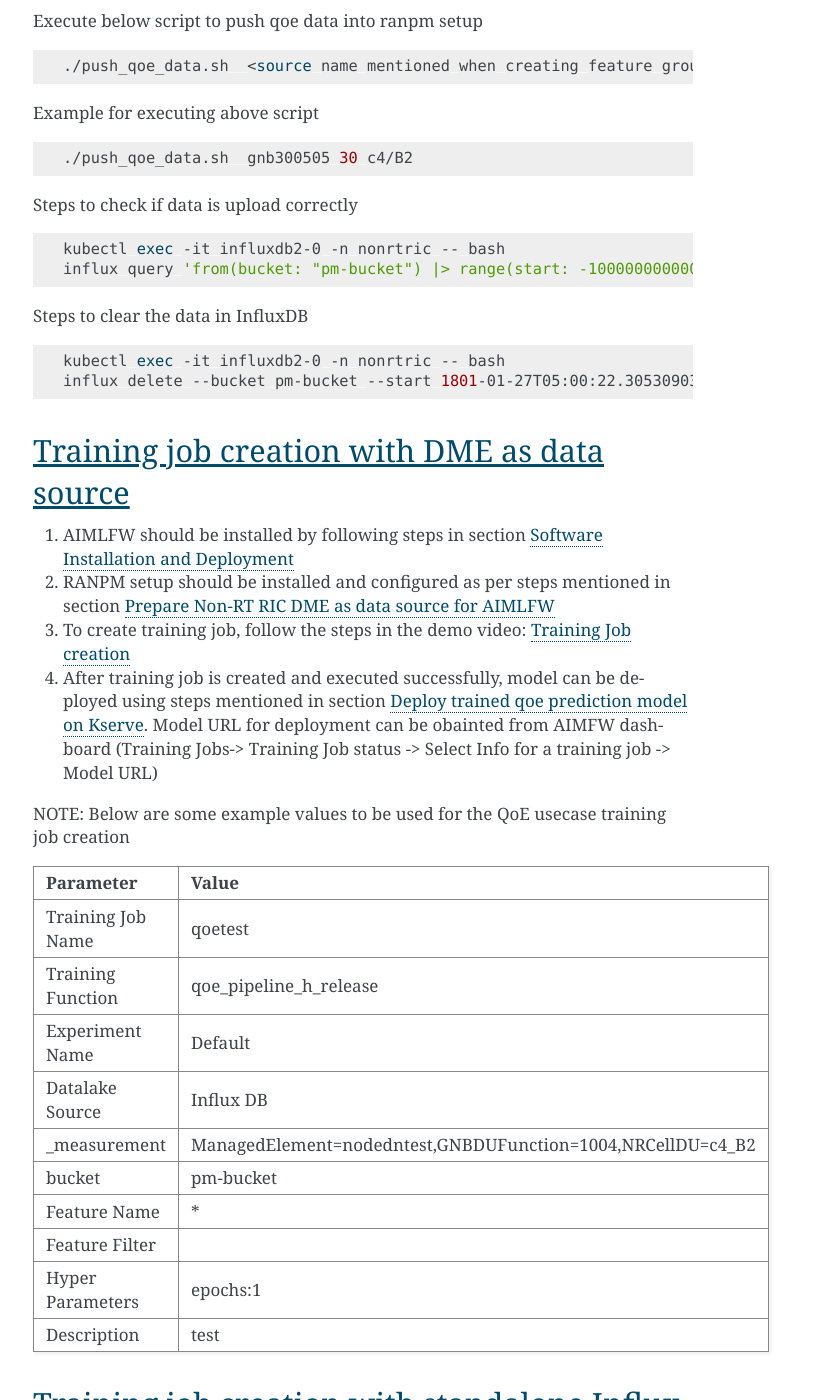
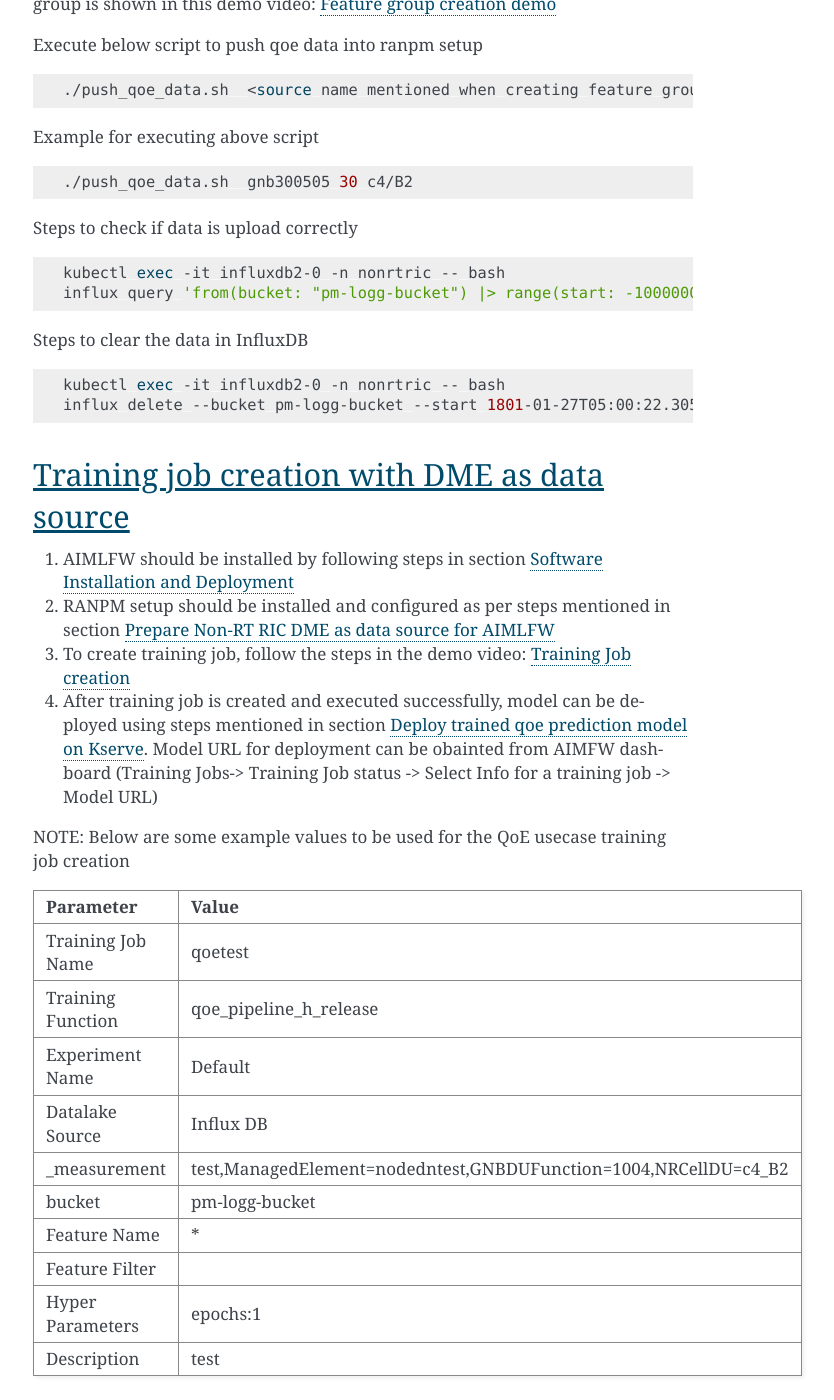
Before and after one commit to o-ran-sc/aiml-fw-aimlfw-dep, a Sphinx documentation site: the page built from docs/installation-guide.rst, in a window 1280 px wide and 1400 px high, scrolled down 7377 px. Shown: the whole window, without its empty margins (387-1221 px from the left). Built offline with Sphinx 7.4.7, drawn with Linux system fonts in a browser that asks for light colours; some of the changed text lies outside the part shown.

```diff
--- a/docs/installation-guide.rst
+++ b/docs/installation-guide.rst
@@ -386,7 +385,7 @@ Example of updating the RECIPE file is shown below
             host: <IP of RANPM setup>
             port: 31812
             orgname: est
-            bucket: pm-bucket
+            bucket: pm-logg-bucket
             token:  <Token shown when ./get_access_tokens.sh is executed>
 
 Execute the below script
@@ -415,14 +414,14 @@ Steps to check if data is upload correctly
 .. code:: bash
 
         kubectl exec -it influxdb2-0 -n nonrtric -- bash
-        influx query 'from(bucket: "pm-bucket") |> range(start: -1000000000000000000d)' |grep pdcpBytesDl
+        influx query 'from(bucket: "pm-logg-bucket") |> range(start: -1000000000000000000d)' |grep pdcpBytesDl
 
 Steps to clear the data in InfluxDB
 
 .. code:: bash
 
         kubectl exec -it influxdb2-0 -n nonrtric -- bash
-        influx delete --bucket pm-bucket --start 1801-01-27T05:00:22.305309038Z   --stop 2023-11-14T00:00:00Z
+        influx delete --bucket pm-logg-bucket --start 1801-01-27T05:00:22.305309038Z   --stop 2023-11-14T00:00:00Z
 
 
 Training job creation with DME as data source
@@ -435,48 +434,48 @@ Training job creation with DME as data source
 
 NOTE: Below are some example values to be used for the QoE usecase training job creation
 
-+--------------------+--------------------------------------------------------------+
-| **Parameter**      | **Value**                                                    |
-|                    |                                                              |
-+--------------------+--------------------------------------------------------------+
-| Training Job Name  | qoetest                                                      |
-|                    |                                                              |
-+--------------------+--------------------------------------------------------------+
-| Training Function  | qoe_pipeline_h_release                                       |
-|                    |                                                              |
-+--------------------+--------------------------------------------------------------+
-| Experiment Name    | Default                                                      |
-|                    |                                                              |
-|                    |                                                              |
-+--------------------+--------------------------------------------------------------+
-| Datalake Source    | Influx DB                                                    |
-|                    |                                                              |
-|                    |                                                              |
-+--------------------+--------------------------------------------------------------+
-| _measurement       | ManagedElement=nodedntest,GNBDUFunction=1004,NRCellDU=c4_B2  |
-|                    |                                                              |
-|                    |                                                              |
-+--------------------+--------------------------------------------------------------+
-| bucket             | pm-bucket                                                    |
-|                    |                                                              |
-|                    |                                                              |
-+--------------------+--------------------------------------------------------------+
-| Feature Name       | \*                                                           |
-|                    |                                                              |
-|                    |                                                              |
-+--------------------+--------------------------------------------------------------+
-| Feature Filter     |                                                              |
-|                    |                                                              |
-|                    |                                                              |
-+--------------------+--------------------------------------------------------------+
-| Hyper Parameters   | epochs:1                                                     |
-|                    |                                                              |
-|                    |                                                              |
-+--------------------+--------------------------------------------------------------+
-| Description        | test                                                         |
-|                    |                                                              |
-|                    |                                                              |
-+--------------------+--------------------------------------------------------------+
++--------------------+-------------------------------------------------------------------+
+| **Parameter**      | **Value**                                                         |
+|                    |                                                                   |
++--------------------+-------------------------------------------------------------------+
+| Training Job Name  | qoetest                                                           |
+|                    |                                                                   |
++--------------------+-------------------------------------------------------------------+
+| Training Function  | qoe_pipeline_h_release                                            |
+|                    |                                                                   |
++--------------------+-------------------------------------------------------------------+
+| Experiment Name    | Default                                                           |
+|                    |                                                                   |
+|                    |                                                                   |
++--------------------+-------------------------------------------------------------------+
+| Datalake Source    | Influx DB                                                         |
+|                    |                                                                   |
+|                    |                                                                   |
++--------------------+-------------------------------------------------------------------+
+| _measurement       | test,ManagedElement=nodedntest,GNBDUFunction=1004,NRCellDU=c4_B2  |
+|                    |                                                                   |
+|                    |                                                                   |
++--------------------+-------------------------------------------------------------------+
+| bucket             | pm-logg-bucket                                                    |
+|                    |                                                                   |
+|                    |                                                                   |
++--------------------+-------------------------------------------------------------------+
+| Feature Name       | \*                                                                |
+|                    |                                                                   |
+|                    |                                                                   |
++--------------------+-------------------------------------------------------------------+
+| Feature Filter     |                                                                   |
+|                    |                                                                   |
+|                    |                                                                   |
++--------------------+-------------------------------------------------------------------+
+| Hyper Parameters   | epochs:1                                                          |
+|                    |                                                                   |
+|                    |                                                                   |
++--------------------+-------------------------------------------------------------------+
+| Description        | test                                                              |
+|                    |                                                                   |
+|                    |                                                                   |
++--------------------+-------------------------------------------------------------------+
 
 
 Training job creation with standalone Influx DB as data source
```
Also changed, not shown: other parts of docs/installation-guide.rst (+13 -14 lines), docs/release-notes.rst (+34 -10 lines).
